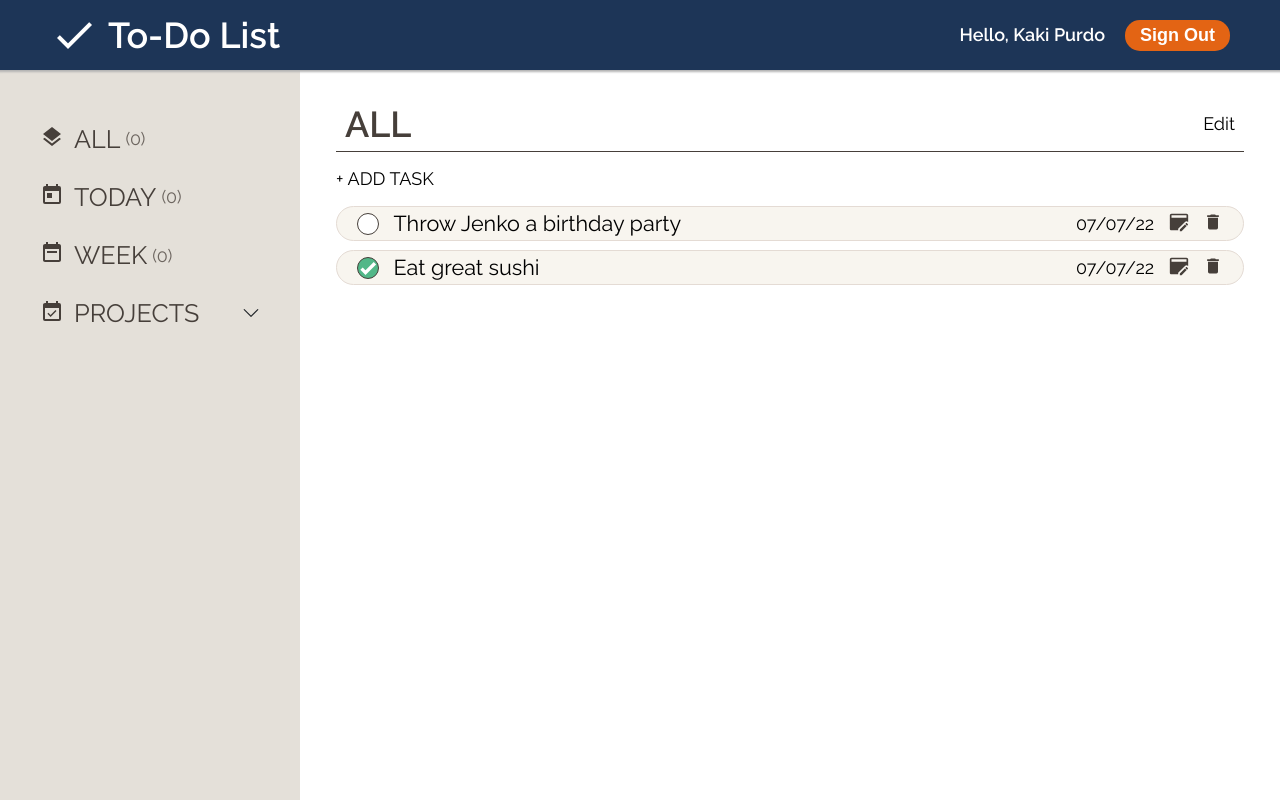
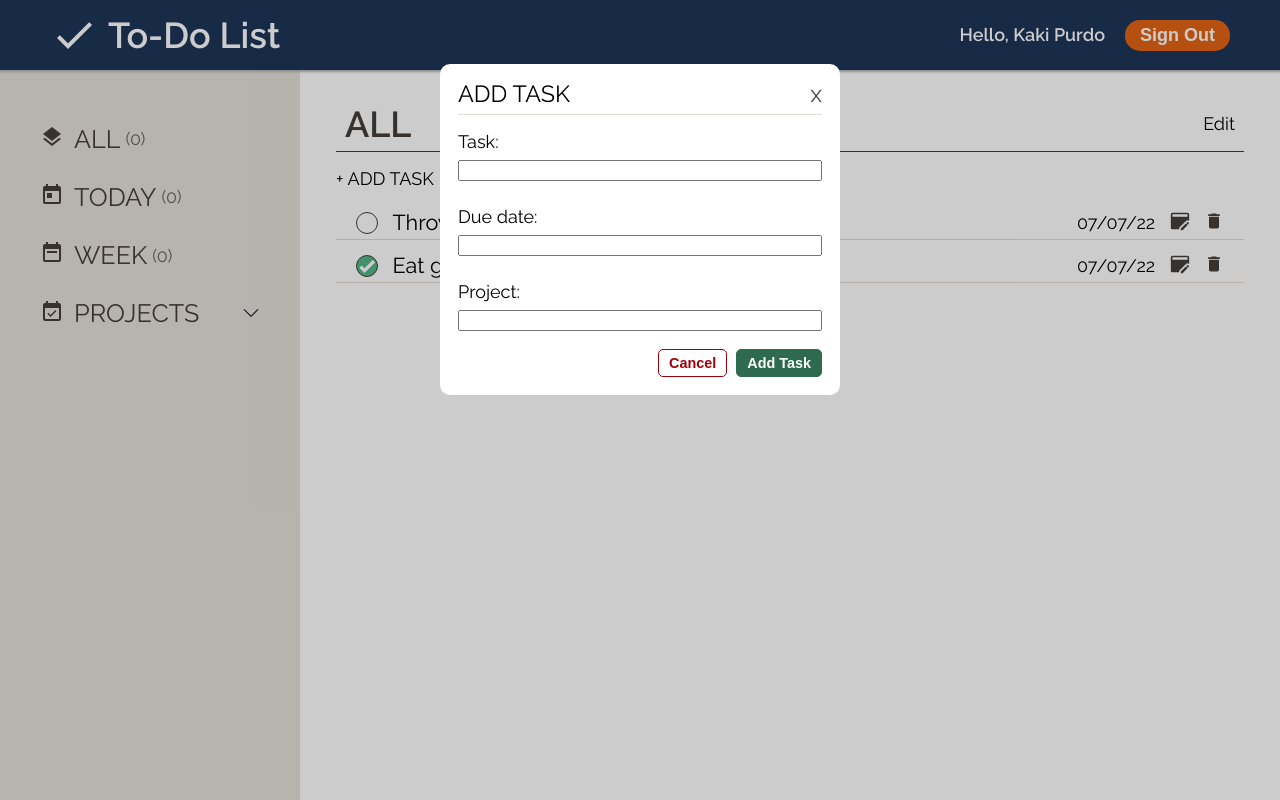
Before and after one commit to Ro-bu/todo-list, a plain HTML site: page index.html in a window 1280 px wide. Drawn offline with Linux system fonts and the light colour scheme.

Commit message:
added and styled the modals for task and project input

```diff
--- a/index.html
+++ b/index.html
@@ -12,6 +12,65 @@
 </head>
 <body>
     <div class="main-content">
+        <div class="modal" id="project-modal">
+            <div class="modal-content">
+                <div class="modal-top">
+                    <span>ADD PROJECT</span>
+                    <span>x</span>
+                </div>
+                <form name="projectModal" action="#">
+                        <div class="modal-input">
+                            <label for="name">Name:</label>
+                            <input type="text" id="name" name="name" required>
+                            <div class="error-message" id="project-name-error">
+                                Please fill in the project name
+                            </div>
+                        </div>
+                        <div class="modal-input">
+                            <div class="color-input">
+                                <label for="color">Color:</label>
+                                <input type="color" id="color" name="color" value="#a2d2ff">
+                            </div>
+                        </div>
+                    <div class="button-row">
+                        <button class="cancel-button" id="project-form-cancel">Cancel</button>
+                        <button class="submit-button" id="project-form-submit">Add Task</button>
+                    </div>
+                </form>
+            </div>
+        </div>
+        <div class="modal" id="task-modal">
+            <div class="modal-content">
+                <div class="modal-top">
+                    <span>ADD TASK</span>
+                    <span>x</span>
+                </div>
+                <form name="taskModal" action="#">
+                    <div class="modal-input">
+                        <label for="task">Task:</label>
+                        <input type="text" id="task" name="task" required>
+                        <div class="error-message" id="task-error">
+
+                        </div>
+                    </div>
+                    <div class="modal-input">
+                        <label for="dueDate">Due date:</label>
+                        <input type="text" id="dueDate" name="dueDate" required>
+                        <div class="error-message" id="due-date-error">
+
+                        </div>
+                    </div>
+                    <div class="modal-input">
+                        <label for="project">Project:</label>
+                        <input type="text" id="project" name="project" required>
+                    </div>
+                    <div class="button-row">
+                        <button class="cancel-button" id="task-form-cancel">Cancel</button>
+                        <button class="submit-button" id="uask-form-submit">Add Task</button>
+                    </div>
+                </form>
+            </div>
+        </div>
         <div class="header">
             <div class="logo-block">
                 <img src="./img/check.png">
--- a/styles.css
+++ b/styles.css
@@ -257,10 +257,11 @@ html {
     display: flex;
     flex-direction: row;
     justify-content: space-between;
-    background-color: #f8f5ef;
-    border-radius: 25px;
-    border: 1px solid #e4dbd4;
+    border-bottom: 1px solid #e4dbd4;
     padding: 5px 20px 5px 20px;
+}
+.bot-content-block ul li:hover{
+    box-shadow: 0px 1px 4px 0px #b3b3b3;
 }
 .task-and-checkbox{
     display: flex;
@@ -274,6 +275,7 @@ html {
     border-radius: 50%;
     border: 1px solid #463f3a;
     background-color: white;
+    cursor: pointer;
 }
 .checked{
     background-color: #52b788;
@@ -293,3 +295,107 @@ html {
     cursor: pointer;
 
 }
+.modal{
+    display: none;
+    position: fixed;
+    z-index: 3;
+    left: 0;
+    top: 0;
+    width: 100vw;
+    height: 100vh;
+    overflow: auto;
+    background-color: rgba(0,0,0,0.2);
+}
+.modal-content{
+    display: flex;
+    flex-direction: column;
+    background-color: white;
+    margin: 5% auto;
+    height: auto;
+    width: min(400px, 80%);
+    border-radius: 10px;
+    box-sizing: border-box;
+    padding: 1rem 1rem;
+    gap: 1rem;
+}
+.modal-top{
+    display: flex;
+    flex-direction: row;
+    justify-content: space-between;
+    align-items: center;
+    border-bottom: 1px solid #e4dbd4;
+    padding-bottom: 0.5rem;
+    font-size: 1.3rem;
+}
+.modal-content span:last-child{
+    color: #4d4d4d;
+}
+.modal-content span:last-child:hover{
+    cursor: pointer;
+    color: black;
+}
+.modal-input{
+    display: flex;
+    flex-direction: column;
+    flex: 0 0 50%;
+}
+.modal-input input{
+    margin-top: 0.5rem;
+}
+form[name="projectModal"] .modal-input:last-child{
+    display: flex;
+    align-items: center;
+    justify-content: center;
+}
+.color-input{
+    display: flex;
+    align-items: center;
+    gap: 1rem;
+}
+.modal-row{
+    display:flex;
+    flex-direction: row;
+    gap: 1rem;
+}
+.button-row{
+    display: flex;
+    justify-content: flex-end;
+    margin-top: 1rem;
+    gap: 0.5rem;
+}
+.button-row button{
+    font-size: 0.8rem;
+    padding: 5px 10px;
+    border-radius: 5px;
+    font-weight: 600;
+    cursor: pointer;
+}
+.cancel-button{
+    background-color: white;
+    border: 1px solid #9d0208;
+    color: #9d0208;
+}
+.cancel-button:hover{
+    background-color: #9d0208;
+    border: 1px solid #9d0208;
+    color: white;
+}
+.submit-button{
+    background-color: #2d6a4f;
+    border: 1px solid #2d6a4f;
+    color: white;
+}
+.submit-button:hover{
+    background-color: white;
+    border: 1px solid #2d6a4f;
+    color: #2d6a4f;
+}
+.error-message{
+    margin-top: 0.3rem;
+    height: 1.2rem;
+    font-size: 0.8rem;
+    color: #9d0208;
+}
+#task-modal{
+    display: block;
+}
```
